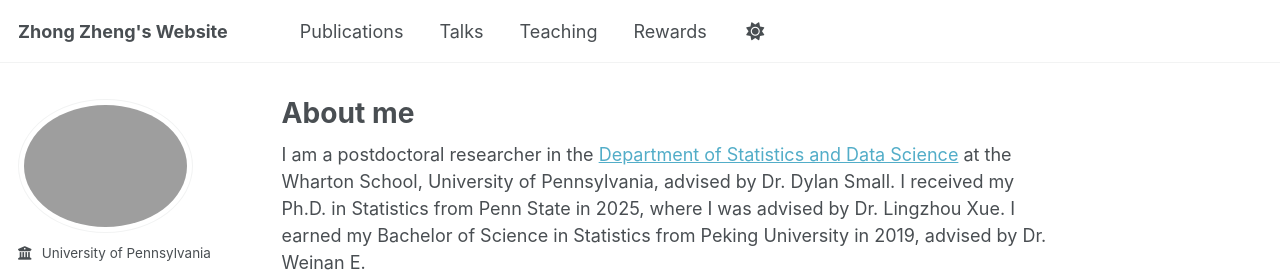
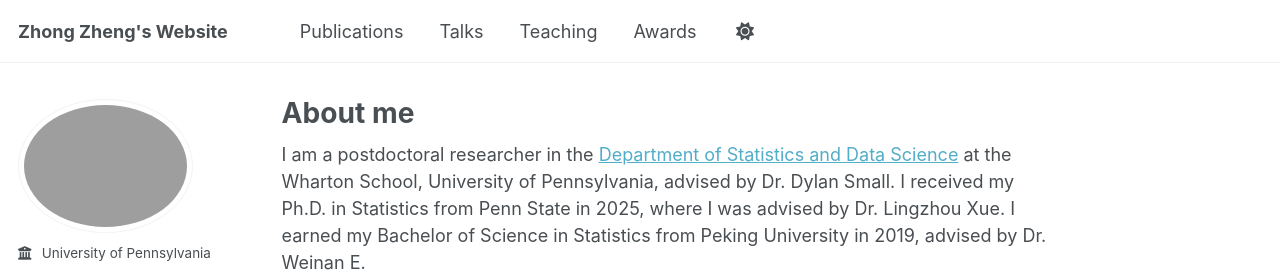
Before and after one commit to zhong-zheng0/zhong-zheng0.github.io, a Jekyll site: the page built from _pages/about.md, in a window 1280 px wide. Shown: the top 272 px of the page. Built offline with Jekyll 4.4.1, drawn with Linux system fonts in a browser that asks for light colours; some web fonts are replaced; a script that is not in the unit is left out.

Commit message:
Update navigation.yml

```diff
--- a/_data/navigation.yml
+++ b/_data/navigation.yml
@@ -17,8 +17,8 @@ main:
   - title: "Teaching"
     url: /teaching/
 
-  - title: "Rewards"
-    url: /rewards/
+  - title: "Awards"
+    url: /Awards/
 
   # - title: "Portfolio"
   #   url: /portfolio/
```
